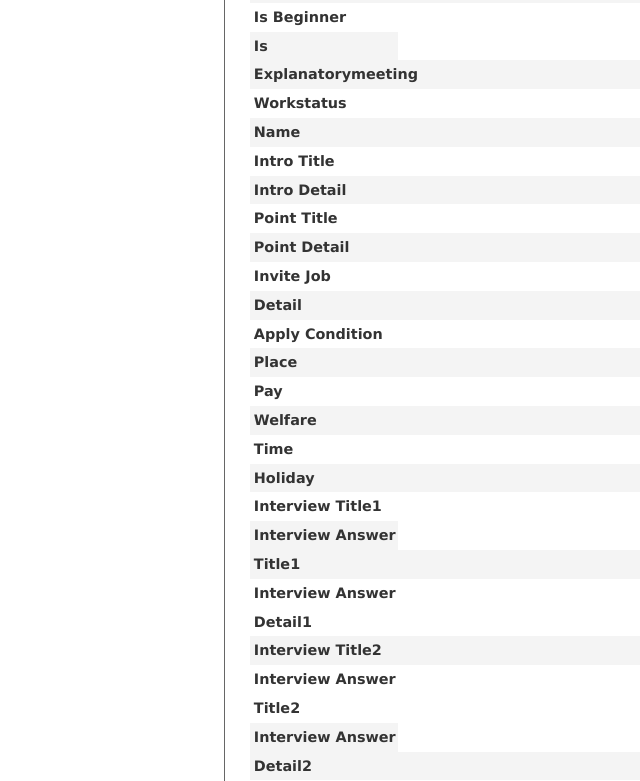
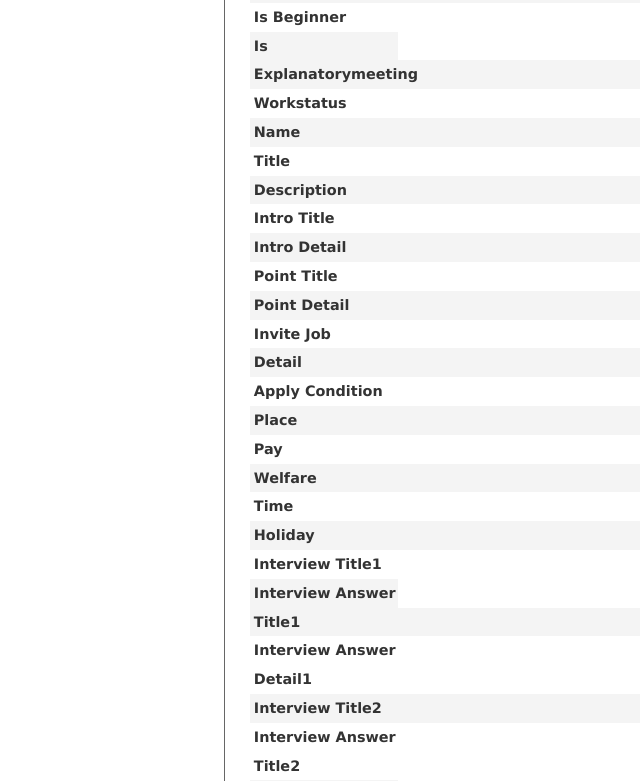
Before and after one commit to lecaoquochung/projects, a CakePHP app: the page made by app/View/RecruitsFixes/view.ctp in a window 1280 px wide. Shown: the part 255-1036 px from the top of the page, without its empty margins (43-683 px from the left). Run offline with PHP 8.4 and a stand-in for CakePHP, Linux system fonts and the light colour scheme; the template is opened without the code that fills it, so the values that code supplies are empty; some libraries are stand-ins or nearby versions.

Commit message:
Add title & description & Bake View Again

```diff
--- a/app/View/RecruitsFixes/add.ctp
+++ b/app/View/RecruitsFixes/add.ctp
@@ -11,6 +11,8 @@
 		echo $this->Form->input('is_explanatorymeeting');
 		echo $this->Form->input('workstatus');
 		echo $this->Form->input('name');
+		echo $this->Form->input('title');
+		echo $this->Form->input('description');
 		echo $this->Form->input('intro_title');
 		echo $this->Form->input('intro_detail');
 		echo $this->Form->input('point_title');
--- a/app/View/RecruitsFixes/edit.ctp
+++ b/app/View/RecruitsFixes/edit.ctp
@@ -12,6 +12,8 @@
 		echo $this->Form->input('is_explanatorymeeting');
 		echo $this->Form->input('workstatus');
 		echo $this->Form->input('name');
+		echo $this->Form->input('title');
+		echo $this->Form->input('description');
 		echo $this->Form->input('intro_title');
 		echo $this->Form->input('intro_detail');
 		echo $this->Form->input('point_title');
--- a/app/View/RecruitsFixes/index.ctp
+++ b/app/View/RecruitsFixes/index.ctp
@@ -11,6 +11,8 @@
 			<th><?php echo $this->Paginator->sort('is_explanatorymeeting'); ?></th>
 			<th><?php echo $this->Paginator->sort('workstatus'); ?></th>
 			<th><?php echo $this->Paginator->sort('name'); ?></th>
+			<th><?php echo $this->Paginator->sort('title'); ?></th>
+			<th><?php echo $this->Paginator->sort('description'); ?></th>
 			<th><?php echo $this->Paginator->sort('intro_title'); ?></th>
 			<th><?php echo $this->Paginator->sort('intro_detail'); ?></th>
 			<th><?php echo $this->Paginator->sort('point_title'); ?></th>
@@ -169,6 +171,8 @@
 		<td><?php echo h($recruitsFix['RecruitsFix']['is_explanatorymeeting']); ?>&nbsp;</td>
 		<td><?php echo h($recruitsFix['RecruitsFix']['workstatus']); ?>&nbsp;</td>
 		<td><?php echo h($recruitsFix['RecruitsFix']['name']); ?>&nbsp;</td>
+		<td><?php echo h($recruitsFix['RecruitsFix']['title']); ?>&nbsp;</td>
+		<td><?php echo h($recruitsFix['RecruitsFix']['description']); ?>&nbsp;</td>
 		<td><?php echo h($recruitsFix['RecruitsFix']['intro_title']); ?>&nbsp;</td>
 		<td><?php echo h($recruitsFix['RecruitsFix']['intro_detail']); ?>&nbsp;</td>
 		<td><?php echo h($recruitsFix['RecruitsFix']['point_title']); ?>&nbsp;</td>
--- a/app/View/RecruitsFixes/view.ctp
+++ b/app/View/RecruitsFixes/view.ctp
@@ -44,6 +44,16 @@
 		<dt><?php echo __('Name'); ?></dt>
 		<dd>
 			<?php echo h($recruitsFix['RecruitsFix']['name']); ?>
+			&nbsp;
+		</dd>
+		<dt><?php echo __('Title'); ?></dt>
+		<dd>
+			<?php echo h($recruitsFix['RecruitsFix']['title']); ?>
+			&nbsp;
+		</dd>
+		<dt><?php echo __('Description'); ?></dt>
+		<dd>
+			<?php echo h($recruitsFix['RecruitsFix']['description']); ?>
 			&nbsp;
 		</dd>
 		<dt><?php echo __('Intro Title'); ?></dt>
```
